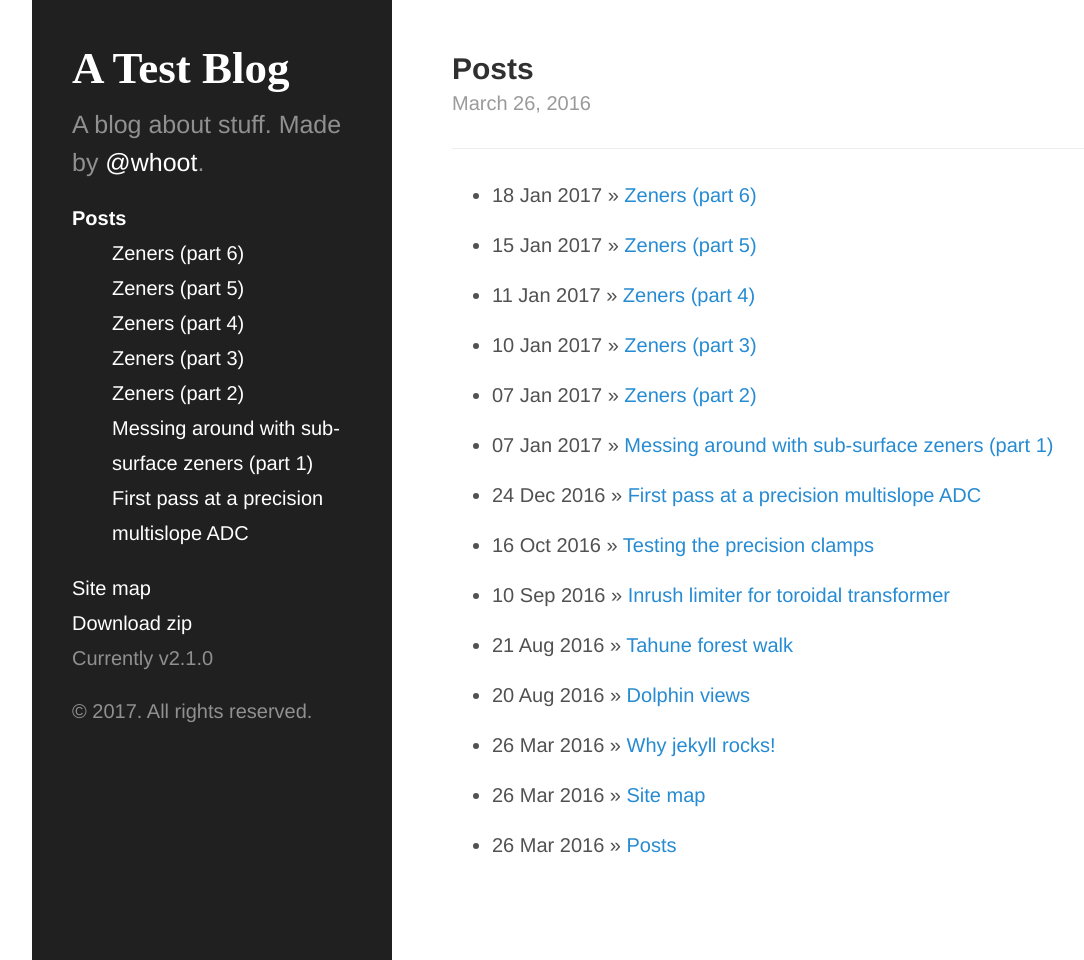
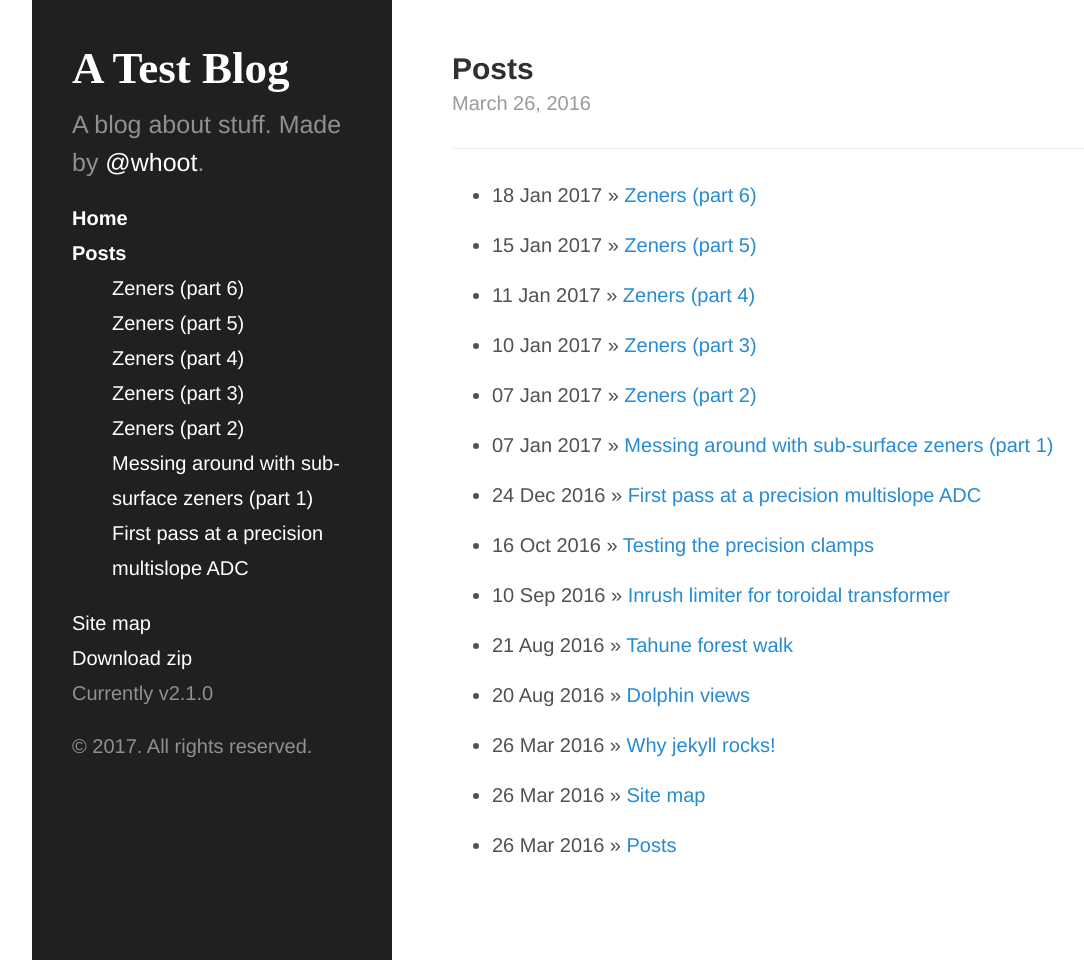
Before and after one commit to julian1/julian1.github.io, a Jekyll site: the page built from _posts/2016-03-26-posts.md, in a window 1280 px wide and 960 px high. Shown: the whole window, without its empty margins (8-1092 px from the left). Built offline with Jekyll 4.4.1, drawn with Linux system fonts in a browser that asks for light colours.

Commit message:
restore home link

```diff
--- a/_layouts/default.html
+++ b/_layouts/default.html
@@ -27,7 +27,7 @@
         </div>
 
         <nav class="sidebar-nav">
-          <!-- a class="sidebar-nav-item active" href="{{post.url}}">Home</a -->
+          <a class="sidebar-nav-item active" href="/index.html">Home</a>
           <a class="sidebar-nav-item active" href="/posts.html">Posts</a>
 
           <ul style="">
```
